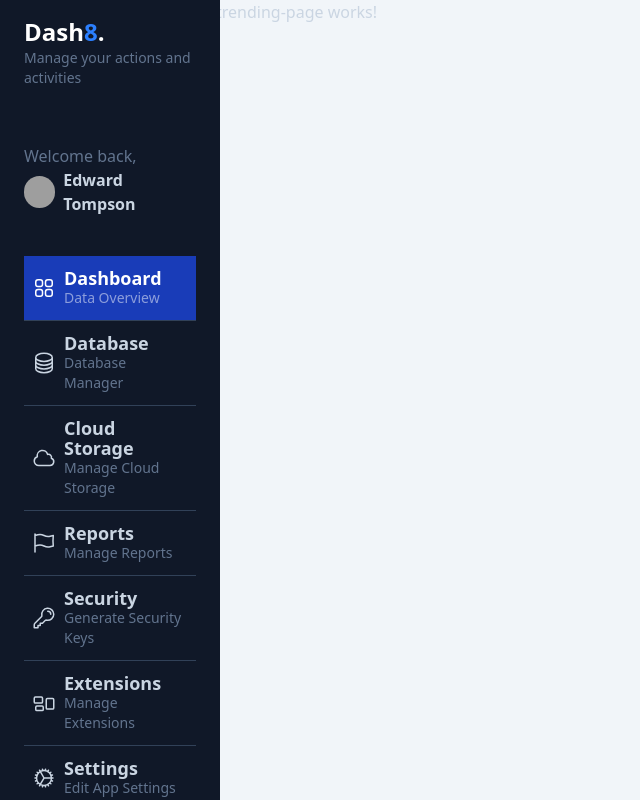
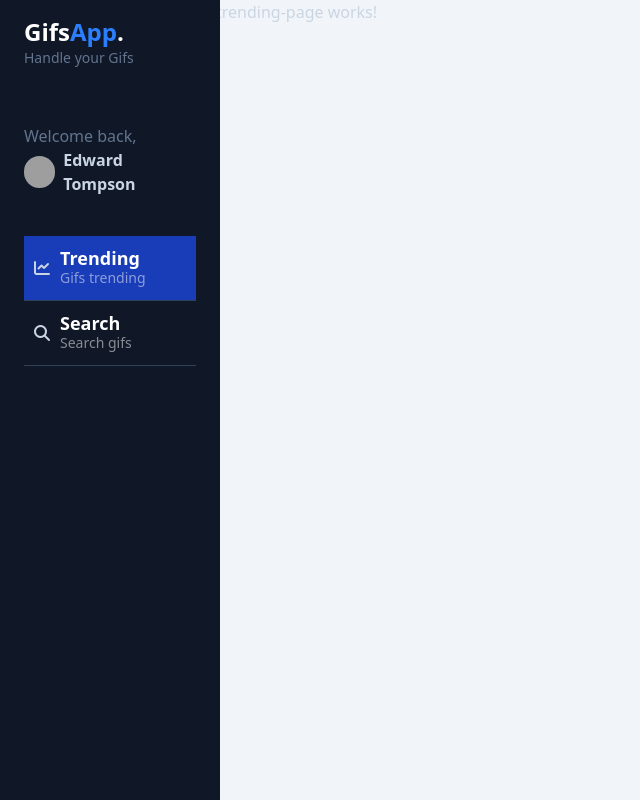
Before and after one commit to andrescortes/angular, an Angular app in the folder fh-gifs-app/: page /dashboard/trending in a window 1280 px wide. Shown: the whole page, without its empty margins (0-640 px from the left). Built offline with nearby package versions, Linux system fonts and the light colour scheme; grey boxes are pictures that could not be loaded.

Commit message:
envs, shortcut paths and paths by default

```diff
--- a/fh-gifs-app/src/app/gifs/components/side-menu-header/side-menu-header.component.html
+++ b/fh-gifs-app/src/app/gifs/components/side-menu-header/side-menu-header.component.html
@@ -1,6 +1,7 @@
 <div id="logo" class="my-4 px-6">
-  <h1 class="text-lg md:text-2xl font-bold text-white">Dash<span class="text-blue-500">8</span>.</h1>
-  <p class="text-slate-500 text-sm">Manage your actions and activities</p>
+  <h1 class="text-lg md:text-2xl font-bold text-white">{{ envs.companyLabel }}<span
+    class="text-blue-500">{{ envs.companyLabel2 }}</span>.</h1>
+  <p class="text-slate-500 text-sm">{{ envs.companySubLabel }}</p>
 </div>
 <div id="profile" class="px-6 py-10">
   <p class="text-slate-500">Welcome back,</p>
--- a/fh-gifs-app/src/app/gifs/components/side-menu-header/side-menu-header.component.ts
+++ b/fh-gifs-app/src/app/gifs/components/side-menu-header/side-menu-header.component.ts
@@ -1,4 +1,5 @@
 import { Component } from '@angular/core';
+import { environment } from '@envs/environment';
 
 @Component({
   selector: 'app-side-menu-header',
@@ -7,5 +8,5 @@
   styleUrl: './side-menu-header.component.css'
 })
 export class SideMenuHeaderComponent {
-
+  envs = environment;
 }
--- a/fh-gifs-app/src/app/gifs/components/side-menu-options/side-menu-options.component.html
+++ b/fh-gifs-app/src/app/gifs/components/side-menu-options/side-menu-options.component.html
@@ -1,102 +1,101 @@
 <div id="nav" class="w-full px-6">
-  <a href="#"
-     class="w-full px-2 inline-flex space-x-2 items-center border-b border-slate-700 py-3 bg-blue-800 hover:bg-white/5 transition ease-linear duration-150">
-    <div>
-      <svg xmlns="http://www.w3.org/2000/svg" fill="none" viewBox="0 0 24 24" stroke-width="1.5"
-           stroke="currentColor" class="w-6 h-6 text-white">
-        <path stroke-linecap="round" stroke-linejoin="round"
-              d="M3.75 6A2.25 2.25 0 016 3.75h2.25A2.25 2.25 0 0110.5 6v2.25a2.25 2.25 0 01-2.25 2.25H6a2.25 2.25 0 01-2.25-2.25V6zM3.75 15.75A2.25 2.25 0 016 13.5h2.25a2.25 2.25 0 012.25 2.25V18a2.25 2.25 0 01-2.25 2.25H6A2.25 2.25 0 013.75 18v-2.25zM13.5 6a2.25 2.25 0 012.25-2.25H18A2.25 2.25 0 0120.25 6v2.25A2.25 2.25 0 0118 10.5h-2.25a2.25 2.25 0 01-2.25-2.25V6zM13.5 15.75a2.25 2.25 0 012.25-2.25H18a2.25 2.25 0 012.25 2.25V18A2.25 2.25 0 0118 20.25h-2.25A2.25 2.25 0 0113.5 18v-2.25z"/>
-      </svg>
+  @for (menu of menuOptions; track menu.path) {
+    <a [routerLink]="menu.path"
+       routerLinkActive="bg-blue-800"
+       class="w-full px-2 inline-flex space-x-2 items-center border-b border-slate-700 py-3 hover:bg-white/5 transition ease-linear duration-150">
+      <div>
+        <i [ngClass]="menu.icon"></i>
 
-    </div>
-    <div class="flex flex-col">
-      <span class="text-lg font-bold leading-5 text-white">Dashboard</span>
-      <span class="text-sm text-white/50 hidden md:block">Data Overview</span>
-    </div>
-  </a>
-  <a href="#"
-     class="w-full px-2 inline-flex space-x-2 items-center border-b border-slate-700 py-3 hover:bg-white/5 transition ease-linear duration-150">
-    <div>
-      <svg xmlns="http://www.w3.org/2000/svg" fill="none" viewBox="0 0 24 24" stroke-width="1.5"
-           stroke="currentColor" class="w-6 h-6">
-        <path stroke-linecap="round" stroke-linejoin="round"
-              d="M20.25 6.375c0 2.278-3.694 4.125-8.25 4.125S3.75 8.653 3.75 6.375m16.5 0c0-2.278-3.694-4.125-8.25-4.125S3.75 4.097 3.75 6.375m16.5 0v11.25c0 2.278-3.694 4.125-8.25 4.125s-8.25-1.847-8.25-4.125V6.375m16.5 0v3.75m-16.5-3.75v3.75m16.5 0v3.75C20.25 16.153 16.556 18 12 18s-8.25-1.847-8.25-4.125v-3.75m16.5 0c0 2.278-3.694 4.125-8.25 4.125s-8.25-1.847-8.25-4.125"/>
-      </svg>
-    </div>
-    <div class="flex flex-col">
-      <span class="text-lg text-slate-300 font-bold leading-5">Database</span>
-      <span class="text-sm text-slate-500 hidden md:block">Database Manager</span>
-    </div>
-  </a>
-  <a href="#"
-     class="w-full px-2 inline-flex space-x-2 items-center border-b border-slate-700 py-3 hover:bg-white/5 transition ease-linear duration-150">
-    <div>
-      <svg xmlns="http://www.w3.org/2000/svg" fill="none" viewBox="0 0 24 24" stroke-width="1.5"
-           stroke="currentColor" class="w-6 h-6">
-        <path stroke-linecap="round" stroke-linejoin="round"
-              d="M2.25 15a4.5 4.5 0 004.5 4.5H18a3.75 3.75 0 001.332-7.257 3 3 0 00-3.758-3.848 5.25 5.25 0 00-10.233 2.33A4.502 4.502 0 002.25 15z"/>
-      </svg>
-    </div>
-    <div class="flex flex-col">
-      <span class="text-lg text-slate-300 font-bold leading-5">Cloud Storage</span>
-      <span class="text-sm text-slate-500 hidden md:block">Manage Cloud Storage</span>
-    </div>
-  </a>
-  <a href="#"
-     class="w-full px-2 inline-flex space-x-2 items-center border-b border-slate-700 py-3 hover:bg-white/5 transition ease-linear duration-150">
-    <div>
-      <svg xmlns="http://www.w3.org/2000/svg" fill="none" viewBox="0 0 24 24" stroke-width="1.5"
-           stroke="currentColor" class="w-6 h-6">
-        <path stroke-linecap="round" stroke-linejoin="round"
-              d="M3 3v1.5M3 21v-6m0 0l2.77-.693a9 9 0 016.208.682l.108.054a9 9 0 006.086.71l3.114-.732a48.524 48.524 0 01-.005-10.499l-3.11.732a9 9 0 01-6.085-.711l-.108-.054a9 9 0 00-6.208-.682L3 4.5M3 15V4.5"/>
-      </svg>
-    </div>
-    <div class="flex flex-col">
-      <span class="text-lg text-slate-300 font-bold leading-5">Reports</span>
-      <span class="text-sm text-slate-500 hidden md:block">Manage Reports</span>
-    </div>
-  </a>
-  <a href="#"
-     class="w-full px-2 inline-flex space-x-2 items-center border-b border-slate-700 py-3 hover:bg-white/5 transition ease-linear duration-150">
-    <div>
-      <svg xmlns="http://www.w3.org/2000/svg" fill="none" viewBox="0 0 24 24" stroke-width="1.5"
-           stroke="currentColor" class="w-6 h-6">
-        <path stroke-linecap="round" stroke-linejoin="round"
-              d="M15.75 5.25a3 3 0 013 3m3 0a6 6 0 01-7.029 5.912c-.563-.097-1.159.026-1.563.43L10.5 17.25H8.25v2.25H6v2.25H2.25v-2.818c0-.597.237-1.17.659-1.591l6.499-6.499c.404-.404.527-1 .43-1.563A6 6 0 1121.75 8.25z"/>
-      </svg>
-    </div>
-    <div class="flex flex-col">
-      <span class="text-lg text-slate-300 font-bold leading-5">Security</span>
-      <span class="text-sm text-slate-500 hidden md:block">Generate Security Keys</span>
-    </div>
-  </a>
-  <a href="#"
-     class="w-full px-2 inline-flex space-x-2 items-center border-b border-slate-700 py-3 hover:bg-white/5 transition ease-linear duration-150">
-    <div>
-      <svg xmlns="http://www.w3.org/2000/svg" fill="none" viewBox="0 0 24 24" stroke-width="1.5"
-           stroke="currentColor" class="w-6 h-6">
-        <path stroke-linecap="round" stroke-linejoin="round"
-              d="M2.25 7.125C2.25 6.504 2.754 6 3.375 6h6c.621 0 1.125.504 1.125 1.125v3.75c0 .621-.504 1.125-1.125 1.125h-6a1.125 1.125 0 01-1.125-1.125v-3.75zM14.25 8.625c0-.621.504-1.125 1.125-1.125h5.25c.621 0 1.125.504 1.125 1.125v8.25c0 .621-.504 1.125-1.125 1.125h-5.25a1.125 1.125 0 01-1.125-1.125v-8.25zM3.75 16.125c0-.621.504-1.125 1.125-1.125h5.25c.621 0 1.125.504 1.125 1.125v2.25c0 .621-.504 1.125-1.125 1.125h-5.25a1.125 1.125 0 01-1.125-1.125v-2.25z"/>
-      </svg>
-    </div>
-    <div class="flex flex-col">
-      <span class="text-lg text-slate-300 font-bold leading-5">Extensions</span>
-      <span class="text-sm text-slate-500 hidden md:block">Manage Extensions</span>
-    </div>
-  </a>
-  <a href="#"
-     class="w-full px-2 inline-flex space-x-2 items-center py-3 hover:bg-white/5 transition ease-linear duration-150">
-    <div>
-      <svg xmlns="http://www.w3.org/2000/svg" fill="none" viewBox="0 0 24 24" stroke-width="1.5"
-           stroke="currentColor" class="w-6 h-6">
-        <path stroke-linecap="round" stroke-linejoin="round"
-              d="M4.5 12a7.5 7.5 0 0015 0m-15 0a7.5 7.5 0 1115 0m-15 0H3m16.5 0H21m-1.5 0H12m-8.457 3.077l1.41-.513m14.095-5.13l1.41-.513M5.106 17.785l1.15-.964m11.49-9.642l1.149-.964M7.501 19.795l.75-1.3m7.5-12.99l.75-1.3m-6.063 16.658l.26-1.477m2.605-14.772l.26-1.477m0 17.726l-.26-1.477M10.698 4.614l-.26-1.477M16.5 19.794l-.75-1.299M7.5 4.205L12 12m6.894 5.785l-1.149-.964M6.256 7.178l-1.15-.964m15.352 8.864l-1.41-.513M4.954 9.435l-1.41-.514M12.002 12l-3.75 6.495"/>
-      </svg>
-    </div>
-    <div class="flex flex-col">
-      <span class="text-lg text-slate-300 font-bold leading-5">Settings</span>
-      <span class="text-sm text-slate-500 hidden md:block">Edit App Settings</span>
-    </div>
-  </a>
+      </div>
+      <div class="flex flex-col">
+        <span class="text-lg font-bold leading-5 text-white">{{ menu.label }}</span>
+        <span class="text-sm text-white/50 hidden md:block">{{ menu.subLabel }}</span>
+      </div>
+    </a>
+  }
+  <!--  <a href="#"-->
+  <!--     class="w-full px-2 inline-flex space-x-2 items-center border-b border-slate-700 py-3 hover:bg-white/5 transition ease-linear duration-150">-->
+  <!--    <div>-->
+  <!--      <svg xmlns="http://www.w3.org/2000/svg" fill="none" viewBox="0 0 24 24" stroke-width="1.5"-->
+  <!--           stroke="currentColor" class="w-6 h-6">-->
+  <!--        <path stroke-linecap="round" stroke-linejoin="round"-->
+  <!--              d="M20.25 6.375c0 2.278-3.694 4.125-8.25 4.125S3.75 8.653 3.75 6.375m16.5 0c0-2.278-3.694-4.125-8.25-4.125S3.75 4.097 3.75 6.375m16.5 0v11.25c0 2.278-3.694 4.125-8.25 4.125s-8.25-1.847-8.25-4.125V6.375m16.5 0v3.75m-16.5-3.75v3.75m16.5 0v3.75C20.25 16.153 16.556 18 12 18s-8.25-1.847-8.25-4.125v-3.75m16.5 0c0 2.278-3.694 4.125-8.25 4.125s-8.25-1.847-8.25-4.125"/>-->
+  <!--      </svg>-->
+  <!--    </div>-->
+  <!--    <div class="flex flex-col">-->
+  <!--      <span class="text-lg text-slate-300 font-bold leading-5">Database</span>-->
+  <!--      <span class="text-sm text-slate-500 hidden md:block">Database Manager</span>-->
+  <!--    </div>-->
+  <!--  </a>-->
+  <!--  <a href="#"-->
+  <!--     class="w-full px-2 inline-flex space-x-2 items-center border-b border-slate-700 py-3 hover:bg-white/5 transition ease-linear duration-150">-->
+  <!--    <div>-->
+  <!--      <svg xmlns="http://www.w3.org/2000/svg" fill="none" viewBox="0 0 24 24" stroke-width="1.5"-->
+  <!--           stroke="currentColor" class="w-6 h-6">-->
+  <!--        <path stroke-linecap="round" stroke-linejoin="round"-->
+  <!--              d="M2.25 15a4.5 4.5 0 004.5 4.5H18a3.75 3.75 0 001.332-7.257 3 3 0 00-3.758-3.848 5.25 5.25 0 00-10.233 2.33A4.502 4.502 0 002.25 15z"/>-->
+  <!--      </svg>-->
+  <!--    </div>-->
+  <!--    <div class="flex flex-col">-->
+  <!--      <span class="text-lg text-slate-300 font-bold leading-5">Cloud Storage</span>-->
+  <!--      <span class="text-sm text-slate-500 hidden md:block">Manage Cloud Storage</span>-->
+  <!--    </div>-->
+  <!--  </a>-->
+  <!--  <a href="#"-->
+  <!--     class="w-full px-2 inline-flex space-x-2 items-center border-b border-slate-700 py-3 hover:bg-white/5 transition ease-linear duration-150">-->
+  <!--    <div>-->
+  <!--      <svg xmlns="http://www.w3.org/2000/svg" fill="none" viewBox="0 0 24 24" stroke-width="1.5"-->
+  <!--           stroke="currentColor" class="w-6 h-6">-->
+  <!--        <path stroke-linecap="round" stroke-linejoin="round"-->
+  <!--              d="M3 3v1.5M3 21v-6m0 0l2.77-.693a9 9 0 016.208.682l.108.054a9 9 0 006.086.71l3.114-.732a48.524 48.524 0 01-.005-10.499l-3.11.732a9 9 0 01-6.085-.711l-.108-.054a9 9 0 00-6.208-.682L3 4.5M3 15V4.5"/>-->
+  <!--      </svg>-->
+  <!--    </div>-->
+  <!--    <div class="flex flex-col">-->
+  <!--      <span class="text-lg text-slate-300 font-bold leading-5">Reports</span>-->
+  <!--      <span class="text-sm text-slate-500 hidden md:block">Manage Reports</span>-->
+  <!--    </div>-->
+  <!--  </a>-->
+  <!--  <a href="#"-->
+  <!--     class="w-full px-2 inline-flex space-x-2 items-center border-b border-slate-700 py-3 hover:bg-white/5 transition ease-linear duration-150">-->
+  <!--    <div>-->
+  <!--      <svg xmlns="http://www.w3.org/2000/svg" fill="none" viewBox="0 0 24 24" stroke-width="1.5"-->
+  <!--           stroke="currentColor" class="w-6 h-6">-->
+  <!--        <path stroke-linecap="round" stroke-linejoin="round"-->
+  <!--              d="M15.75 5.25a3 3 0 013 3m3 0a6 6 0 01-7.029 5.912c-.563-.097-1.159.026-1.563.43L10.5 17.25H8.25v2.25H6v2.25H2.25v-2.818c0-.597.237-1.17.659-1.591l6.499-6.499c.404-.404.527-1 .43-1.563A6 6 0 1121.75 8.25z"/>-->
+  <!--      </svg>-->
+  <!--    </div>-->
+  <!--    <div class="flex flex-col">-->
+  <!--      <span class="text-lg text-slate-300 font-bold leading-5">Security</span>-->
+  <!--      <span class="text-sm text-slate-500 hidden md:block">Generate Security Keys</span>-->
+  <!--    </div>-->
+  <!--  </a>-->
+  <!--  <a href="#"-->
+  <!--     class="w-full px-2 inline-flex space-x-2 items-center border-b border-slate-700 py-3 hover:bg-white/5 transition ease-linear duration-150">-->
+  <!--    <div>-->
+  <!--      <svg xmlns="http://www.w3.org/2000/svg" fill="none" viewBox="0 0 24 24" stroke-width="1.5"-->
+  <!--           stroke="currentColor" class="w-6 h-6">-->
+  <!--        <path stroke-linecap="round" stroke-linejoin="round"-->
+  <!--              d="M2.25 7.125C2.25 6.504 2.754 6 3.375 6h6c.621 0 1.125.504 1.125 1.125v3.75c0 .621-.504 1.125-1.125 1.125h-6a1.125 1.125 0 01-1.125-1.125v-3.75zM14.25 8.625c0-.621.504-1.125 1.125-1.125h5.25c.621 0 1.125.504 1.125 1.125v8.25c0 .621-.504 1.125-1.125 1.125h-5.25a1.125 1.125 0 01-1.125-1.125v-8.25zM3.75 16.125c0-.621.504-1.125 1.125-1.125h5.25c.621 0 1.125.504 1.125 1.125v2.25c0 .621-.504 1.125-1.125 1.125h-5.25a1.125 1.125 0 01-1.125-1.125v-2.25z"/>-->
+  <!--      </svg>-->
+  <!--    </div>-->
+  <!--    <div class="flex flex-col">-->
+  <!--      <span class="text-lg text-slate-300 font-bold leading-5">Extensions</span>-->
+  <!--      <span class="text-sm text-slate-500 hidden md:block">Manage Extensions</span>-->
+  <!--    </div>-->
+  <!--  </a>-->
+  <!--  <a href="#"-->
+  <!--     class="w-full px-2 inline-flex space-x-2 items-center py-3 hover:bg-white/5 transition ease-linear duration-150">-->
+  <!--    <div>-->
+  <!--      <svg xmlns="http://www.w3.org/2000/svg" fill="none" viewBox="0 0 24 24" stroke-width="1.5"-->
+  <!--           stroke="currentColor" class="w-6 h-6">-->
+  <!--        <path stroke-linecap="round" stroke-linejoin="round"-->
+  <!--              d="M4.5 12a7.5 7.5 0 0015 0m-15 0a7.5 7.5 0 1115 0m-15 0H3m16.5 0H21m-1.5 0H12m-8.457 3.077l1.41-.513m14.095-5.13l1.41-.513M5.106 17.785l1.15-.964m11.49-9.642l1.149-.964M7.501 19.795l.75-1.3m7.5-12.99l.75-1.3m-6.063 16.658l.26-1.477m2.605-14.772l.26-1.477m0 17.726l-.26-1.477M10.698 4.614l-.26-1.477M16.5 19.794l-.75-1.299M7.5 4.205L12 12m6.894 5.785l-1.149-.964M6.256 7.178l-1.15-.964m15.352 8.864l-1.41-.513M4.954 9.435l-1.41-.514M12.002 12l-3.75 6.495"/>-->
+  <!--      </svg>-->
+  <!--    </div>-->
+  <!--    <div class="flex flex-col">-->
+  <!--      <span class="text-lg text-slate-300 font-bold leading-5">Settings</span>-->
+  <!--      <span class="text-sm text-slate-500 hidden md:block">Edit App Settings</span>-->
+  <!--    </div>-->
+  <!--  </a>-->
 
 </div>
--- a/fh-gifs-app/src/app/gifs/components/side-menu-options/side-menu-options.component.ts
+++ b/fh-gifs-app/src/app/gifs/components/side-menu-options/side-menu-options.component.ts
@@ -1,11 +1,31 @@
 import { Component } from '@angular/core';
+import { IMenuOption } from '@/gifs/interfaces';
+import { RouterLink, RouterLinkActive } from '@angular/router';
+import { NgClass } from '@angular/common';
 
 @Component({
   selector: 'app-side-menu-options',
-  imports: [],
+  imports: [
+    RouterLink,
+    NgClass,
+    RouterLinkActive
+  ],
   templateUrl: './side-menu-options.component.html',
   styleUrl: './side-menu-options.component.css'
 })
 export class SideMenuOptionsComponent {
-
+  menuOptions: IMenuOption[] = [
+    {
+      label: 'Trending',
+      subLabel: 'Gifs trending',
+      path: '/dashboard/trending',
+      icon: 'fa-solid fa-chart-line',
+    },
+    {
+      label: 'Search',
+      subLabel: 'Search gifs',
+      path: '/dashboard/search',
+      icon: 'fa-solid fa-magnifying-glass',
+    },
+  ]
 }
--- /dev/null
+++ b/fh-gifs-app/src/app/gifs/interfaces/index.ts
@@ -0,0 +1 @@
+export * from './menu-option.interface';
--- /dev/null
+++ b/fh-gifs-app/src/app/gifs/interfaces/menu-option.interface.ts
@@ -0,0 +1,6 @@
+export interface IMenuOption {
+  label: string;
+  subLabel: string;
+  path: string;
+  icon: string;
+}
--- /dev/null
+++ b/fh-gifs-app/src/environments/environment.development.ts
@@ -0,0 +1,6 @@
+export const environment = {
+  production: false,
+  companyLabel: 'Gifs',
+  companyLabel2: 'App',
+  companySubLabel: 'Handle your Gifs',
+};
--- /dev/null
+++ b/fh-gifs-app/src/environments/environment.ts
@@ -0,0 +1,6 @@
+export const environment = {
+  production: true,
+  companyLabel: 'Gifs',
+  companyLabel2: 'App',
+  companySubLabel: 'Handle your Gifs',
+};
--- a/fh-gifs-app/tsconfig.json
+++ b/fh-gifs-app/tsconfig.json
@@ -7,6 +7,9 @@
     "paths": {
       "@/*": [
         "./src/app/*"
+      ],
+      "@envs/*": [
+        "./src/environments/*"
       ]
     },
     "outDir": "./dist/out-tsc",
```
Also changed, not shown: fh-gifs-app/angular.json (+7 -1 lines), fh-gifs-app/src/index.html (+7 -0 lines).
